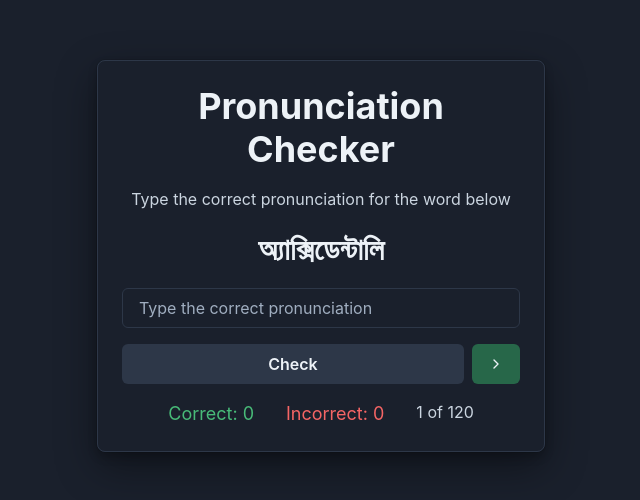
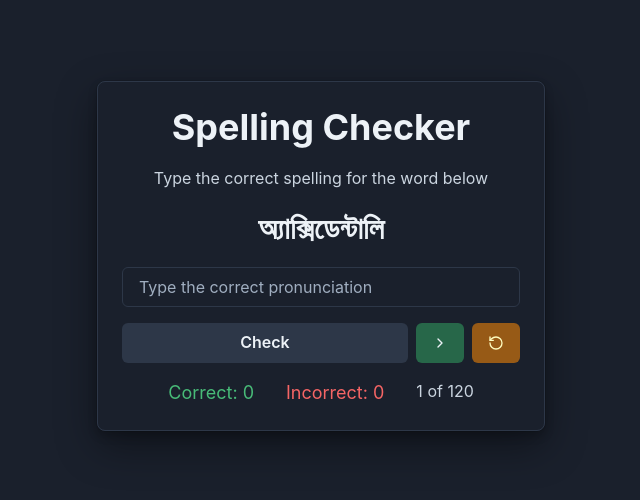
Before and after one commit to sudarshaana/learn, a React (Vite) app: page / in a window 1280 px wide. Shown: the part 144-644 px from the top of the page, without its empty margins (319-959 px from the left). Built offline with nearby package versions, Linux system fonts and the light colour scheme.

Commit message:
added reset btn

```diff
--- a/src/App.jsx
+++ b/src/App.jsx
@@ -1,7 +1,7 @@
 "use client"
 
 import { useState, useEffect } from "react"
-import { CheckCircle, XCircle, ChevronRight } from "lucide-react"
+import { CheckCircle, XCircle, ChevronRight, RotateCcw } from "lucide-react"
 import {
   ChakraProvider,
   extendTheme,
@@ -110,6 +110,17 @@ export default function HomeComponent() {
     setIsCorrect(null)
   }, [currentWordIndex])
 
+  const handleReset = () => {
+    setCurrentWordIndex(0)
+    setUserInput("")
+    setIsCorrect(null)
+    setCorrectCount(0)
+    setIncorrectCount(0)
+    setHasCountedIncorrect(false)
+    localStorage.setItem('currentWordIndex', '0')
+    setRandomGradient(darkGradientPalettes[Math.floor(Math.random() * darkGradientPalettes.length)])
+  }
+
   const bgGradient = `linear(to-br, ${randomGradient[0]}, ${randomGradient[1]}, ${randomGradient[2]})`
 
   return (
@@ -126,10 +137,10 @@ export default function HomeComponent() {
         >
           <VStack spacing={4} p={6}>
             <Heading as="h1" size="xl" textAlign="center" color="gray.100">
-              Pronunciation Checker
+              Spelling Checker
             </Heading>
             <Text textAlign="center" color="gray.300" fontSize={["sm", "md"]}>
-              Type the correct pronunciation for the word below
+              Type the correct spelling for the word below
             </Text>
             <Text
               fontSize={["2xl", "3xl"]}
@@ -187,6 +198,15 @@ export default function HomeComponent() {
               >
                 <ChevronRight size={16} />
               </Button>
+              <Button
+                onClick={handleReset}
+                bg="yellow.700"
+                _hover={{ bg: "yellow.600" }}
+                color="yellow.100"
+                aria-label="Reset everything"
+              >
+                <RotateCcw size={16} />
+              </Button>
             </Flex>
             <Flex width="full" justifyContent="center" gap={8}>
               <Text color="green.400" fontSize="lg">
```
